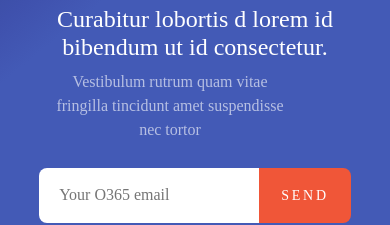
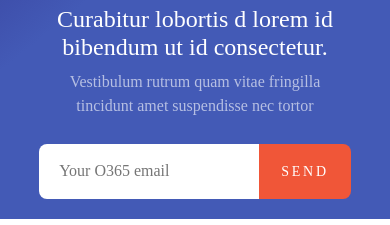
Before and after one commit to rbraile/beezy-css, a Next.js app: page / in a window 390 px wide. Shown: the part 472-697 px from the top of the page. Built offline with nearby package versions, Linux system fonts and the light colour scheme; a web font is replaced by a local one.

Commit message:
fixes for ie

```diff
--- a/static/general.scss
+++ b/static/general.scss
@@ -78,7 +78,7 @@
   border: none;
   color: #fff;
   border-radius: 0 8px 8px 0;
-  padding: 18px 37px;
+  width: 120px;
   text-transform: uppercase;
   letter-spacing: 2.8px;
 }
@@ -166,6 +166,7 @@
     line-height: 24px;
     color: rgba(255, 255, 255, 0.87);
     margin-bottom: 26px;
+    padding: 0;
   }
 
   .field {
```
Also changed, not shown: 1 other file (tests, documents, lock files or other folders).
